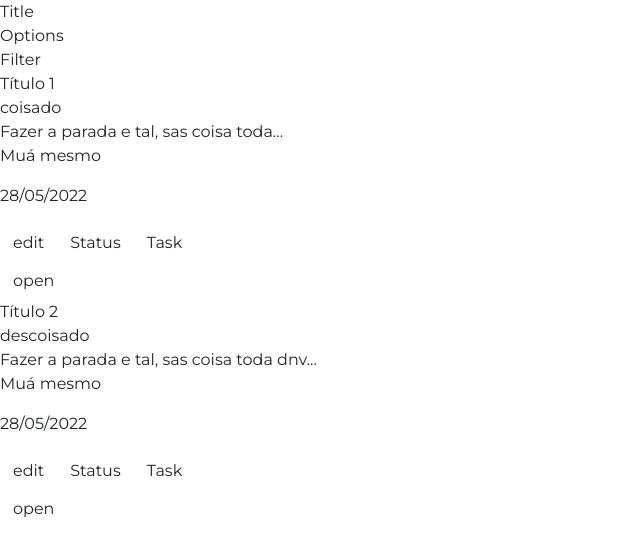
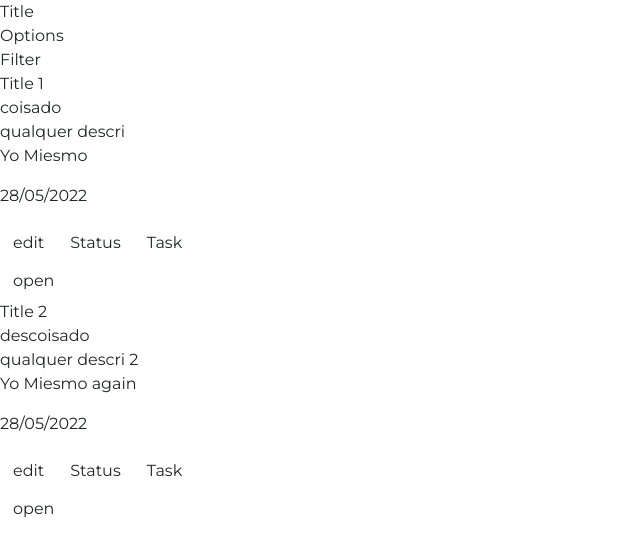
Before and after one commit to jotapedrok/TLBlitz, a React (Create React App) app in the folder app/frontend/: page /list in a window 1280 px wide. Shown: the top 556 px of the page, without its empty margins (0-640 px from the left). Built offline with nearby package versions, Linux system fonts and the light colour scheme; no server answers.

Commit message:
create: tasks state on task list

```diff
--- a/app/frontend/src/components/TaskList/index.tsx
+++ b/app/frontend/src/components/TaskList/index.tsx
@@ -1,29 +1,44 @@
-import React from 'react';
+import React, { useState } from 'react';
+import { ITask } from '../../interfaces/ITask.interface';
 import Task from '../Task';
 import './style.scss';
 
 const content =
   'Lorem ipsum dolor sit amet consectetur adipisicing elit. Explicabo iure illo assumenda consequuntur dicta ducimus amet vero voluptates nostrum! Iure dolorem unde natus! Nisi illo dolorum rerum tenetur voluptatum sunt Lorem ipsum dolor sit amet consectetur adipisicing elit. Explicabo iure illo assumenda consequuntur dicta ducimus amet vero voluptates nostrum! Iure dolorem unde natus! Nisi illo dolorum rerum tenetur voluptatum sunt ';
 
+const initialTasks: ITask[] = [
+  {
+    title: 'Title 1',
+    content,
+    description: 'qualquer descri',
+    criatedAt: 1653715538000,
+    criatedBy: 'Yo Miesmo',
+    status: 'coisado',
+  },
+  {
+    title: 'Title 2',
+    content,
+    description: 'qualquer descri 2',
+    criatedAt: 1653715538000,
+    criatedBy: 'Yo Miesmo again',
+    status: 'descoisado',
+  },
+];
+
 export default function TaskList() {
+  const [tasks, setTasks] = useState(initialTasks);
   return (
     <div className="TaskList">
-      <Task
-        taskStatus="coisado"
-        taskTitle="Título 1"
-        taskContent={content}
-        taskDescription="Fazer a parada e tal, sas coisa toda..."
-        createdAt={1653715538000}
-        createdBy="Muá mesmo"
-      />
-      <Task
-        taskStatus="descoisado"
-        taskTitle="Título 2"
-        taskContent={content}
-        taskDescription="Fazer a parada e tal, sas coisa toda dnv..."
-        createdAt={1653715538000}
-        createdBy="Muá mesmo"
-      />
+      {tasks.map((task: ITask) => (
+        <Task
+          taskStatus={task.status}
+          taskTitle={task.title}
+          taskContent={task.content}
+          taskDescription={task.description}
+          createdAt={task.criatedAt}
+          createdBy={task.criatedBy}
+        />
+      ))}
     </div>
   );
 }
--- a/app/frontend/src/interfaces/ITask.interface.ts
+++ b/app/frontend/src/interfaces/ITask.interface.ts
@@ -2,4 +2,7 @@ export interface ITask {
   title: string;
   description: string;
   content: string;
+  criatedBy: string;
+  criatedAt: number;
+  status: string;
 }
```
